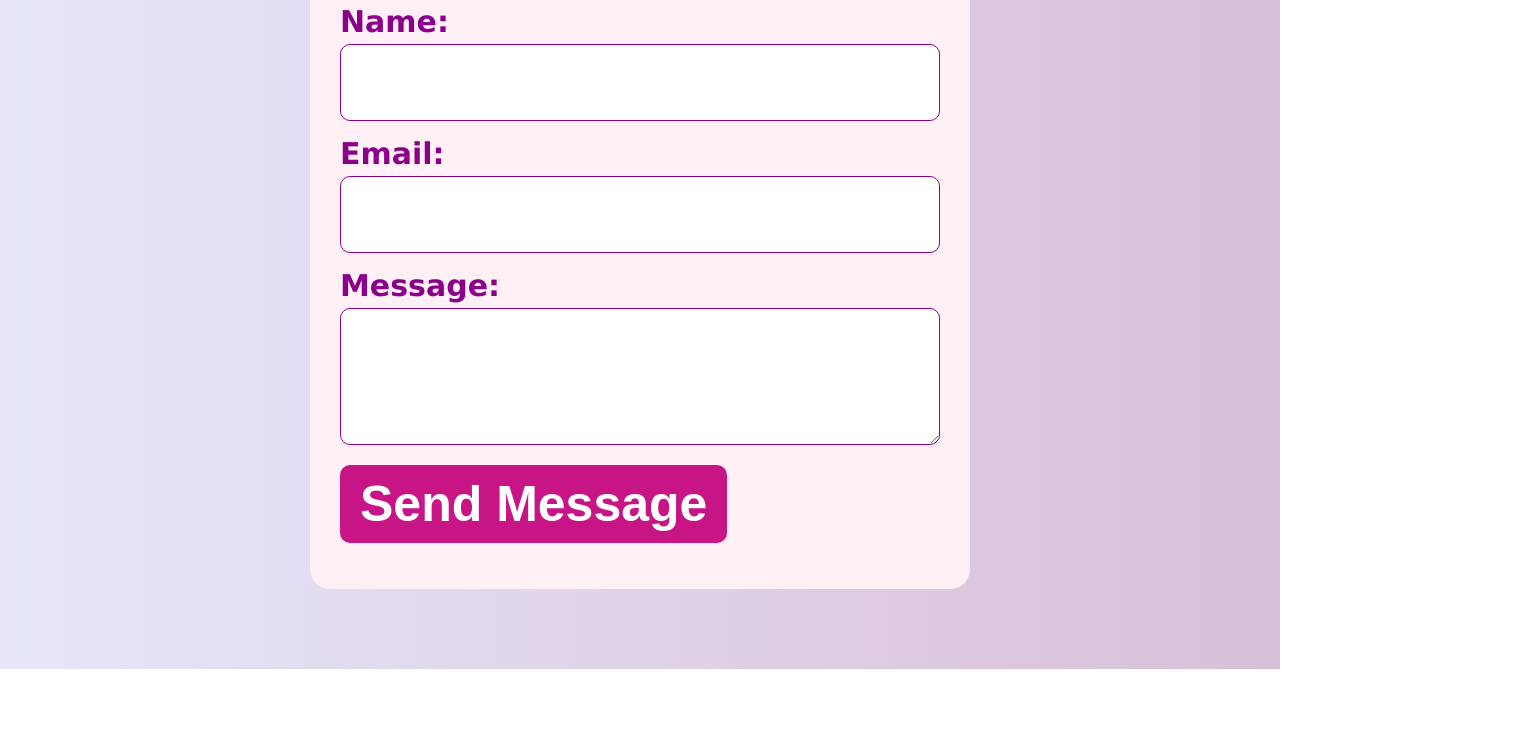
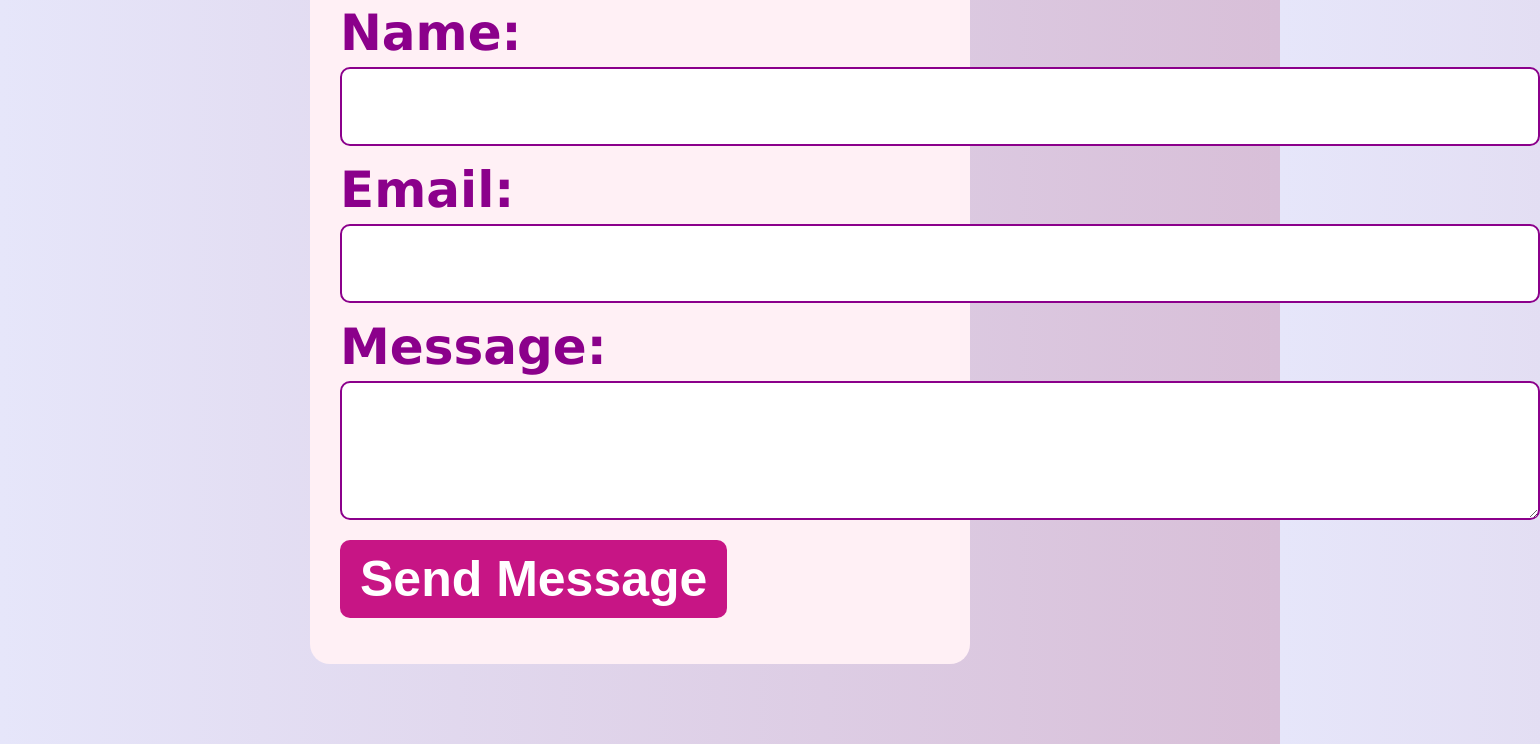
Before and after one commit to kavyaankolekar29-arch/Mehandi-Design-website, a plain HTML site: page contact.html in a window 1280 px wide. Shown: the part 388-1132 px from the top of the page, 1540 px wide, since content can reach past the window. Before the commit the page ends 1057 px from the top, so only its background shows below. Drawn offline with Linux system fonts and the light colour scheme.

Commit message:
Increase font size and input field width

```diff
--- a/contact.html
+++ b/contact.html
@@ -44,14 +44,14 @@
             margin-top: 15px;
             color: darkmagenta;
             font-weight: bold;
-            font-size:30px;
+            font-size:50px;
         }
         input, textarea {
-            width: 100%;
+            width: 200%;
             padding: 30px;
             margin-top: 5px;
             border-radius: 10px;
-            border: 1px solid darkmagenta;
+            border: 2px solid darkmagenta;
         }
         button {
             margin-top: 20px;
```
